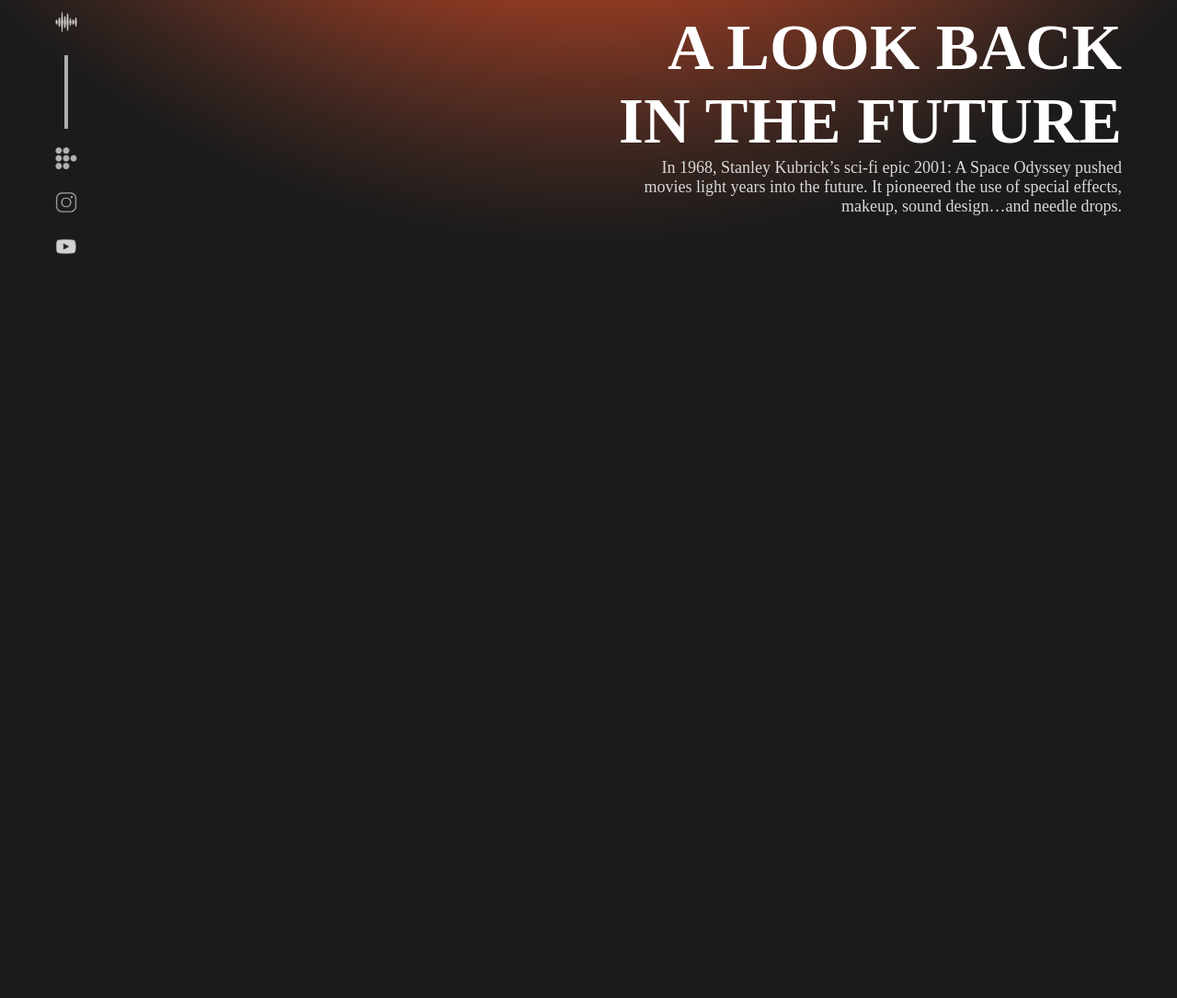
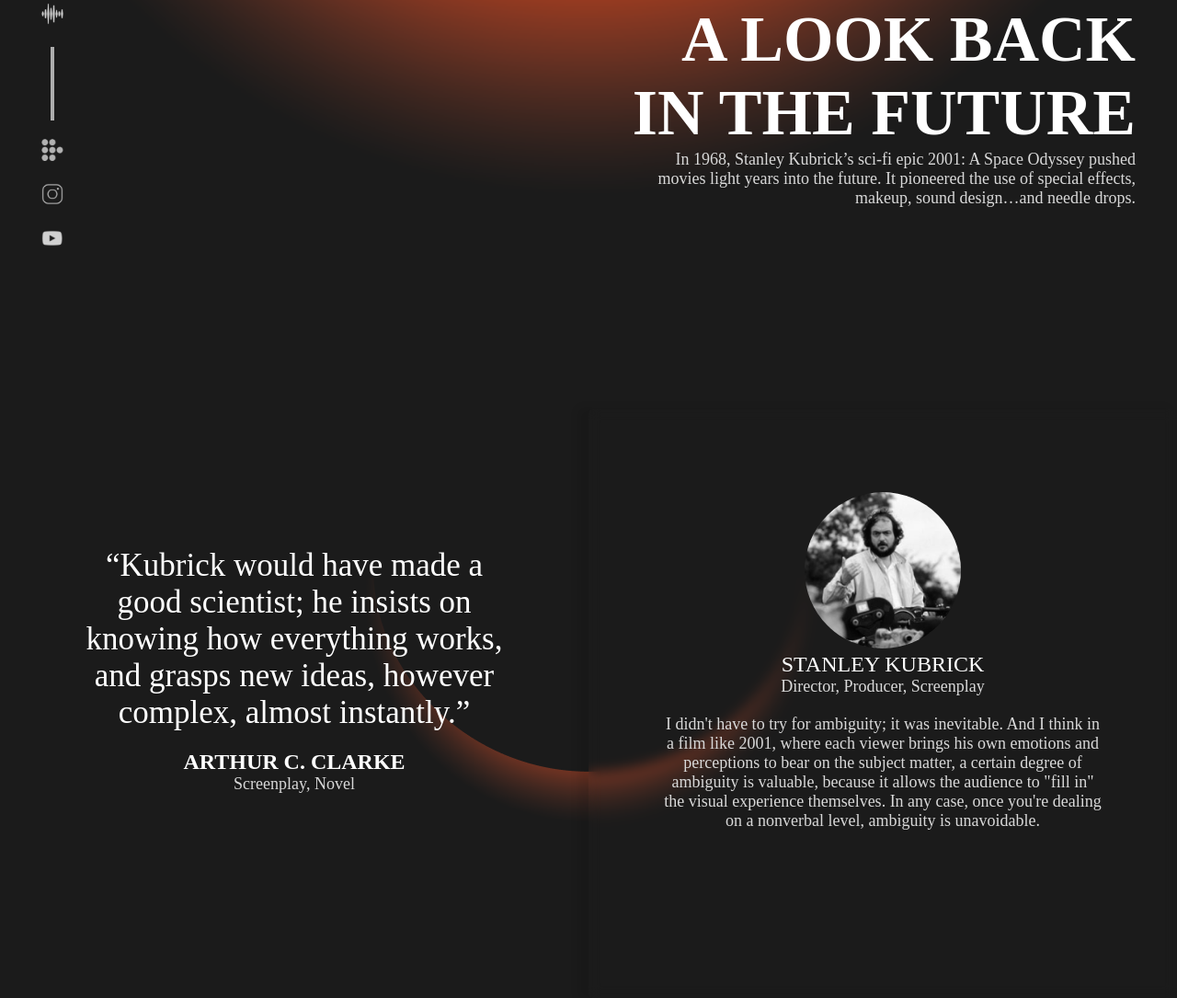
Before and after one commit to senagab/odyssey-tribute, a website: page index.html in a window 1280 px wide. Shown: the part 214-1299 px from the top of the page at 92% size. Before the commit the page ends 800 px from the top, so only its background shows below. Drawn offline with nearby package versions, Linux system fonts and the light colour scheme; files that its build step writes are made by us from their sources; files whose address does not match are found by name.

Commit message:
feat: header + inicio da construção seção author

```diff
--- a/index.html
+++ b/index.html
@@ -11,19 +11,19 @@
         <header class="header">
             <div class="header__container">
                 <div class="header__container__logo">
-                    <a href="#">
+                    <a class="title--small" href="#">
                         Logo
                     </a>
                 </div>
                 <ul class="header__container__links">
                     <li class="header__container__links__item">
-                        <a href="#">Author</a>
+                        <a class="title--small" href="#">Author</a>
                     </li>
                     <li class="header__container__links__item">
-                        <a href="#">Quotes</a>
+                        <a class="title--small" href="#">Quotes</a>
                     </li>
                     <li class="header__container__links__item">
-                        <a href="#">Clips</a>
+                        <a class="title--small" href="#">Clips</a>
                     </li>
                 </ul>
             </div>
@@ -59,5 +59,38 @@
             </div>
         </div>
     </section>
+    <section class="author">
+        <div class="author__container">
+            <div class="author__container__quote">
+                <p class="author__container__quote__item title">
+                    “Kubrick would have made a good scientist; he insists on knowing how everything works, and grasps new ideas, however complex, almost instantly.”
+                </p>
+                <div class="author__container__quote__item">
+                    <h2 class="title--small">
+                        ARTHUR C. CLARKE
+                    </h2>
+                    <span class="text">
+                        Screenplay, Novel
+                    </span>
+                </div>
+            </div>
+            <div class="author__container__bio">
+                <img class="author__container__bio__picture" src="./dist/img/author/picture-img.png" alt="">
+                    <div class="author__container__bio__item">
+                        <div class="title--small">
+                            STANLEY KUBRICK
+                        </div>
+                        <span class="text">
+                            Director, Producer, Screenplay
+                        </span>
+                    </div>
+                    <div class="author__container__bio__item">
+                        <p class="text">
+                            I didn't have to try for ambiguity; it was inevitable. And I think in a film like 2001, where each viewer brings his own emotions and perceptions to bear on the subject matter, a certain degree of ambiguity is valuable, because it allows the audience to "fill in" the visual experience themselves. In any case, once you're dealing on a nonverbal level, ambiguity is unavoidable.
+                        </p>
+                    </div>
+            </div>
+        </div>
+    </section>
 </body>
 </html>
--- /dev/null
+++ b/src/styles/_author.scss
@@ -0,0 +1,52 @@
+.author {
+    min-width: 1024px;
+    width: 100%;
+    min-height: 600px;
+    background-image: url(../img/author/author-img.png);
+    background-position: center;
+    background-repeat: no-repeat;
+
+    &__container {
+        display: grid;
+        grid-template-columns: 1fr 1fr;
+        text-align: center;
+
+        &__quote {
+            padding: 150px 80px 60px;
+
+            &__item {
+                margin-bottom: 20px;
+            }
+
+            .title {
+                font-size: 35px;
+                // max-width: 500px;
+            }
+        }
+
+        &__bio {
+            padding: 90px 80px 90px;
+            width: 100%;
+            min-height: 80vh;
+            /* From https://css.glass */
+            background: rgba(0, 136, 255, 0);
+            border-radius: 4px;
+            box-shadow: -10px 0px 10px 1px rgba(0, 0, 0, 0.1);
+            backdrop-filter: blur(6.6px);
+            -webkit-backdrop-filter: blur(6.6px);
+
+            &__item {
+                margin-bottom: 20px;
+            }
+
+            &__picture {
+                border-radius: 50%;
+                height: 170px;
+                width: 170px;
+
+                img {
+                }
+            }
+        }
+    }
+}
--- a/src/styles/_header.scss
+++ b/src/styles/_header.scss
@@ -9,7 +9,7 @@
     z-index: 1;
 
     &__container {
-        padding: 8px 36px;
+        padding: 20px 36px;
         display: flex;
         justify-content: space-between;
         text-decoration: none;
@@ -29,4 +29,9 @@
             }
         }
     }
+
+    a {
+        color: #fff;
+        text-decoration: none;
+    }
 }
--- a/src/styles/_hero.scss
+++ b/src/styles/_hero.scss
@@ -1,15 +1,15 @@
 .hero  {
     min-width: 1024px;
     width: 100%;
-    min-height: 600px;
-    background-image: url(../img/background-img.png);
+    min-height: 500px;
+    background-image: url(../img/hero/background-img.png);
     background-position: center;
     background-repeat: no-repeat;
 
     &__content {
         display: flex;
         justify-content: space-between;
-        padding: 15% 60px;
+        padding: 150px 45px;
 
         &__sidebar {
             list-style: none;
--- a/src/styles/main.scss
+++ b/src/styles/main.scss
@@ -1,6 +1,7 @@
 @use 'hero';
 @use 'header';
 @use 'variaveis';
+@use 'author';
 
 * {
     margin: 0;
@@ -12,14 +13,14 @@
     background-color: variaveis.$bgColor;
 }
 
+@mixin title($fontsize: 12px) {
+    @include text($fontsize);
+    color: variaveis.$textmain;
+}
+
 @mixin text($fontsize: 18px) {
     font-size: $fontsize;
     color: variaveis.$textsecondary;
-}
-
-@mixin title($fontsize: 12px) {
-    @include text($fontsize);
-    color: variaveis.$textmain;
 }
 
 .text--big {
@@ -38,8 +39,8 @@
     @include title(70px);
 }
 
-.title--big {
-    @include title(70px);
+.title {
+    @include title(56px);
 }
 
 .title--small {
```
Also changed, not shown: src/img/author/author-img.png (added), src/img/author/bio-img.png (added), src/img/author/picture-img.png (added), src/img/background-img.png (deleted), src/img/hero/background-img.png (added).
